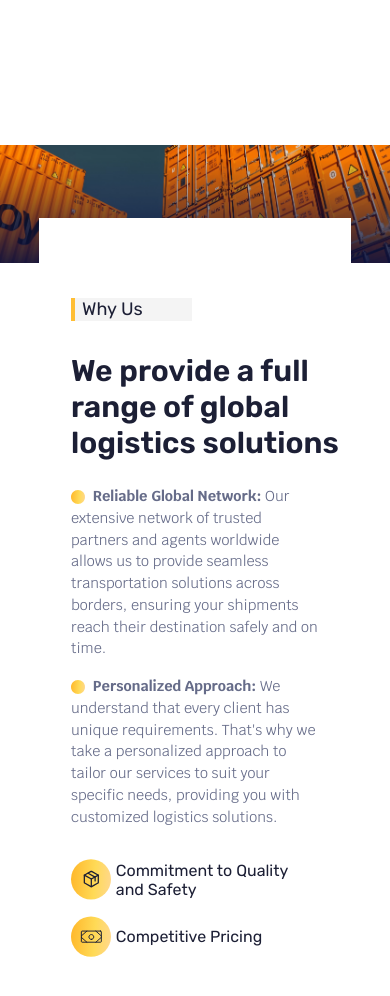
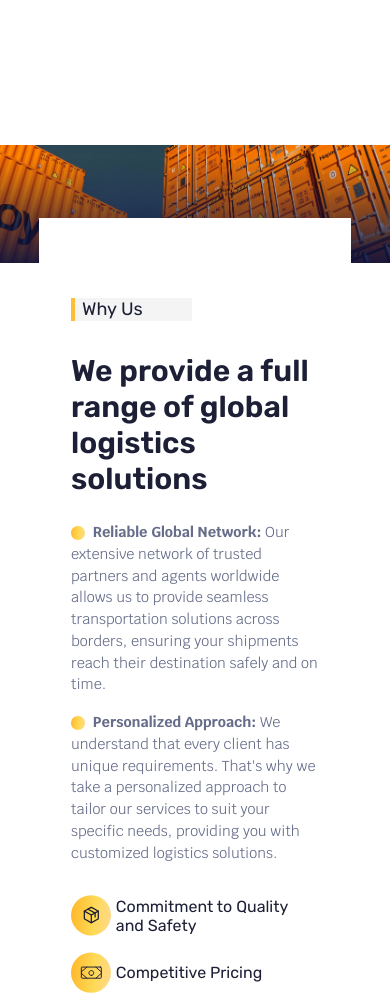
Before and after one commit to Mofuhidy/yemen-cargo, a plain HTML site: page index.html in a window 390 px wide. Shown: the part 2291-3287 px from the top of the page. Drawn offline with nearby package versions, Linux system fonts and the light colour scheme.

Commit message:
Update style.css

```diff
--- a/style/style.css
+++ b/style/style.css
@@ -842,7 +842,7 @@ footer {
   }
 
   .whyUsBoxDetails h3 {
-    width: 19rem;
+    width: 16rem;
     padding-bottom: 1rem;
   }
 
```
